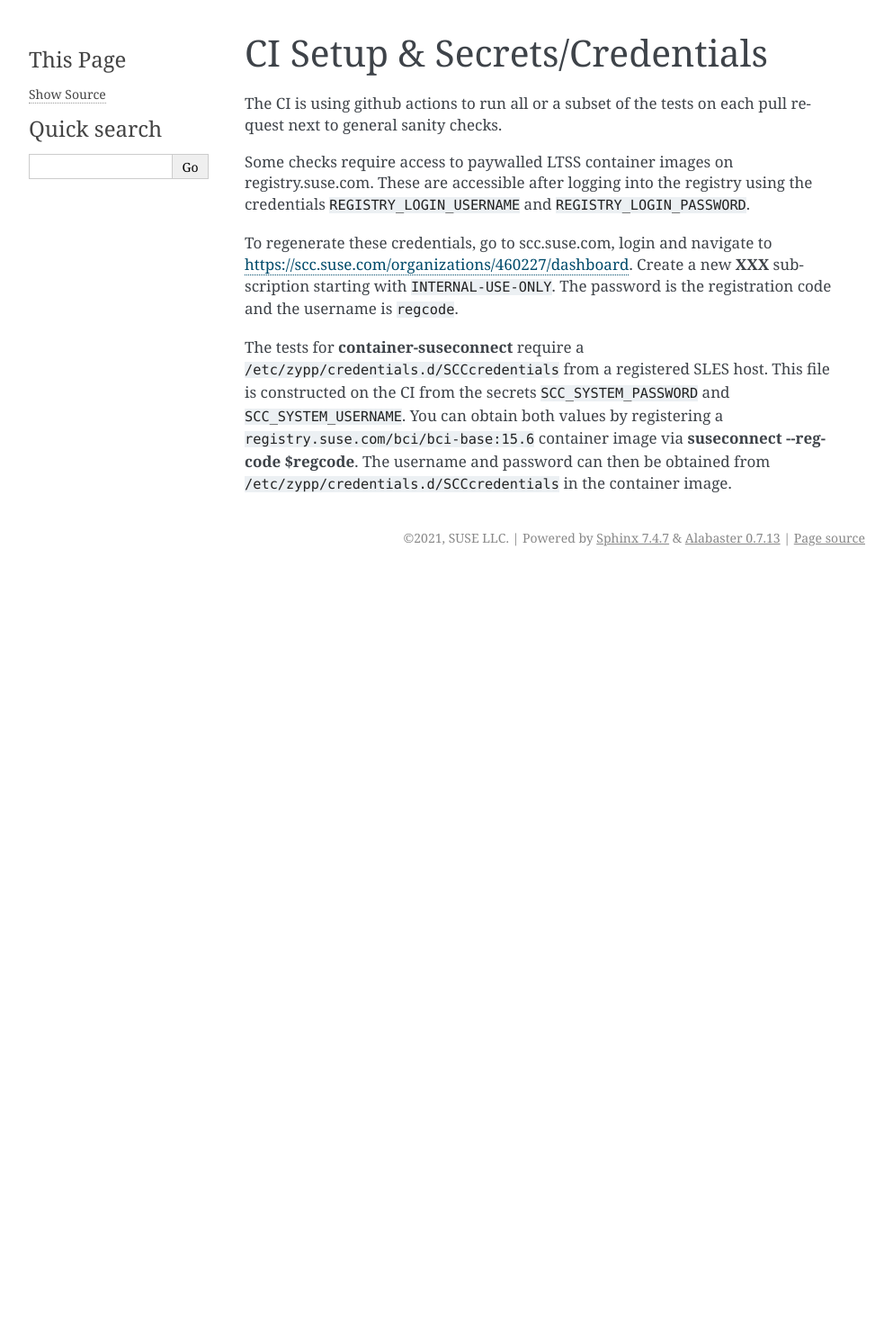
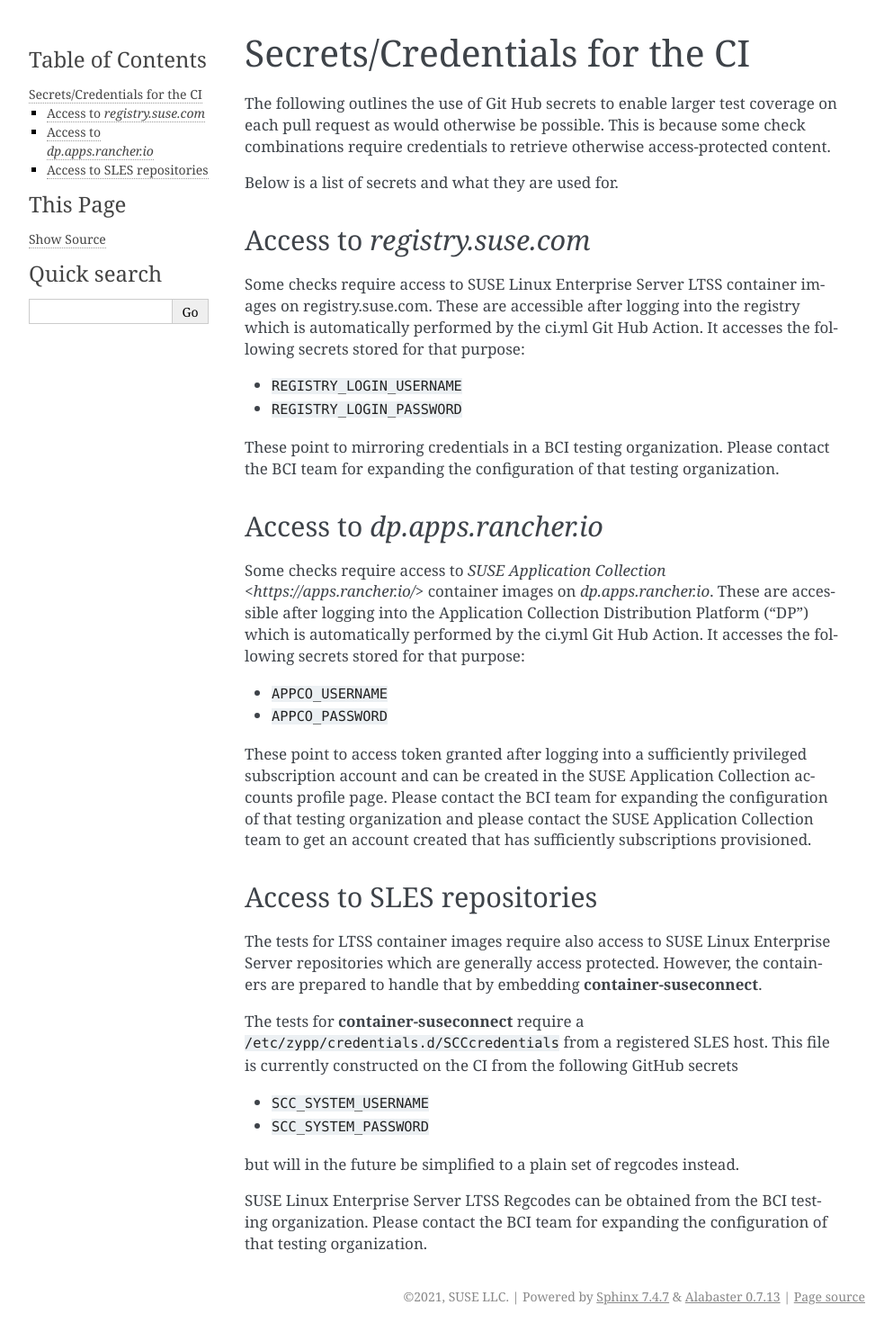
Before and after one commit to SUSE/BCI-tests, a Sphinx documentation site: the page built from source/setup.rst, in a window 1280 px wide. Shown: the whole page at 90% size, without its empty margins (148-1141 px from the left). Built offline with Sphinx 7.4.7, drawn with Linux system fonts in a browser that asks for light colours; before the commit the page ends 900 px from its top, so only the background shows below that.

Commit message:
fill in the blanks

```diff
--- a/source/setup.rst
+++ b/source/setup.rst
@@ -1,27 +1,58 @@
-CI Setup & Secrets/Credentials
+Secrets/Credentials for the CI
 ==============================
 
-The CI is using github actions to run all or a subset of the tests on each pull
-request next to general sanity checks.
+The following outlines the use of Git Hub secrets to enable larger test coverage
+on each pull request as would otherwise be possible. This is because some check
+combinations require credentials to retrieve otherwise access-protected content.
 
-Some checks require access to paywalled LTSS container images on
-registry.suse.com. These are accessible after logging into the registry using
-the credentials ``REGISTRY_LOGIN_USERNAME`` and ``REGISTRY_LOGIN_PASSWORD``.
+Below is a list of secrets and what they are used for.
 
-.. TODO(dirk):
+Access to `registry.suse.com`
+-----------------------------
 
-To regenerate these credentials, go to scc.suse.com, login and navigate to
-https://scc.suse.com/organizations/460227/dashboard. Create a new **XXX**
-subscription starting with ``INTERNAL-USE-ONLY``. The password is the
-registration code and the username is ``regcode``.
+Some checks require access to SUSE Linux Enterprise Server LTSS container images on
+registry.suse.com. These are accessible after logging into the registry which is automatically
+performed by the ci.yml Git Hub Action. It accesses the following secrets stored for that
+purpose:
 
-.. TODO(dirk):
+* ``REGISTRY_LOGIN_USERNAME``
+* ``REGISTRY_LOGIN_PASSWORD``
+
+These point to mirroring credentials in a BCI testing organization. Please contact the
+BCI team for expanding the configuration of that testing organization.
+
+Access to `dp.apps.rancher.io`
+------------------------------
+
+Some checks require access to `SUSE Application Collection <https://apps.rancher.io/>` container images on
+`dp.apps.rancher.io`. These are accessible after logging into the Application Collection Distribution
+Platform ("DP") which is automatically performed by the ci.yml Git Hub Action. It accesses the following
+secrets stored for that purpose:
+
+* ``APPCO_USERNAME``
+* ``APPCO_PASSWORD``
+
+These point to access token granted after logging into a sufficiently privileged subscription account
+and can be created in the SUSE Application Collection accounts profile page. Please contact the
+BCI team for expanding the configuration of that testing organization and please contact the SUSE Application
+Collection team to get an account created that has sufficiently subscriptions provisioned.
+
+
+Access to SLES repositories
+---------------------------
+
+The tests for LTSS container images require also access to SUSE Linux Enterprise Server repositories
+which are generally access protected. However, the containers are prepared to handle that by embedding
+:command:`container-suseconnect`.
 
 The tests for :command:`container-suseconnect` require a
 :file:`/etc/zypp/credentials.d/SCCcredentials` from a registered SLES host. This
-file is constructed on the CI from the secrets ``SCC_SYSTEM_PASSWORD`` and
-``SCC_SYSTEM_USERNAME``. You can obtain both values by registering a
-``registry.suse.com/bci/bci-base:15.6`` container image via
-:command:`suseconnect --regcode $regcode`. The username and password can then be
-obtained from :file:`/etc/zypp/credentials.d/SCCcredentials` in the container
-image.
+file is currently constructed on the CI from the following GitHub secrets
+
+* ``SCC_SYSTEM_USERNAME``
+* ``SCC_SYSTEM_PASSWORD``
+
+but will in the future be simplified to a plain set of regcodes instead.
+
+SUSE Linux Enterprise Server LTSS Regcodes can be obtained from the BCI testing organization. Please contact the
+BCI team for expanding the configuration of that testing organization.
```
